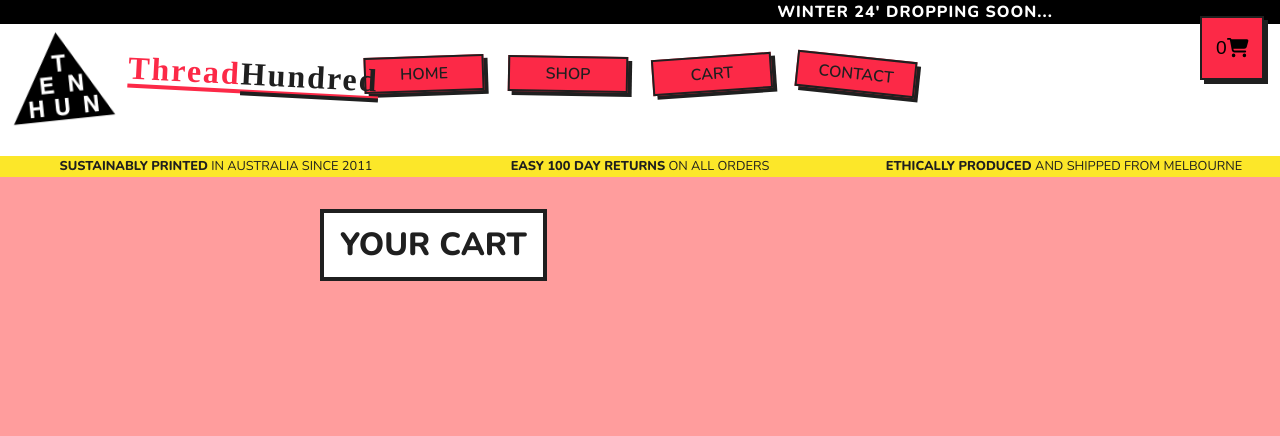
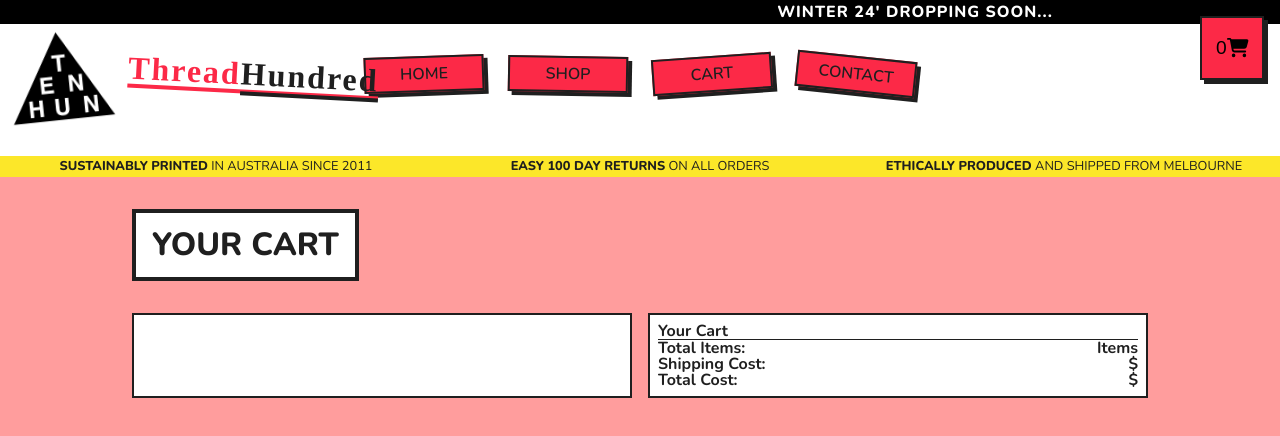
Before and after one commit to williamalowe/ThreadHundred, a React (Vite) app: page /cart in a window 1280 px wide. Shown: the top 436 px of the page. Built offline with nearby package versions, Linux system fonts and the light colour scheme; a web font is replaced by a local one.

Commit message:
feat: add checkoutitem-component

```diff
--- /dev/null
+++ b/src/components/CartList/CartList.jsx
@@ -0,0 +1,40 @@
+import { useContext, useState } from "react";
+import styles from "./CartList.module.css";
+import { CartContext } from "../../views/App/App";
+import CheckoutItem from "../CheckoutItem/CheckoutItem";
+
+const CartList = () => {
+  const { cart } = useContext(CartContext);
+  const [freeShipping, setFreeShipping] = useState(false);
+
+  return (
+    <div className={styles.list}>
+      <div className={styles.products}>
+        {cart.map((item, index) => (
+          <CheckoutItem
+            key={index}
+            img={item.img}
+            product={item.product}
+            price={item.price}
+          />
+        ))}
+      </div>
+      <div className={styles.details}>
+        <div className={styles.section}>
+          <h5>Total Items: </h5>
+          <h5> Items</h5>
+        </div>
+        <div className={styles.section}>
+          <h5>Shipping Cost: </h5>
+          <h5>$</h5>
+        </div>
+        <div className={styles.section}>
+          <h3>Total Cost: </h3>
+          <h3>$</h3>
+        </div>
+      </div>
+    </div>
+  );
+};
+
+export default CartList;
--- /dev/null
+++ b/src/components/CartList/CartList.module.css
@@ -0,0 +1,16 @@
+.list {
+  width: 100%;
+}
+.products {
+  max-height: 50vh;
+  overflow: scroll;
+}
+.details {
+  border-top: 1px solid var(--text-color);
+}
+.section {
+  display: flex;
+}
+.section>h5:last-child, .section>h3:last-child {
+margin-left: auto;
+}
--- /dev/null
+++ b/src/components/CheckoutItem/CheckoutItem.jsx
@@ -0,0 +1,19 @@
+import styles from './CheckoutItem.module.css';
+
+const CheckoutItem = ({ img, product, price }) => {
+  return (
+    <div className={styles.item}>
+      <div className={styles.img}>
+        <img src={img} alt={product} />
+      </div>
+      <div className={styles.product}>
+        <h3>{product}</h3>
+      </div>
+      <div className={styles.price}>
+        <h3>${price}</h3>
+      </div>
+    </div>
+  )
+}
+
+export default CheckoutItem
--- /dev/null
+++ b/src/components/CheckoutItem/CheckoutItem.module.css
@@ -0,0 +1,20 @@
+.item {
+  height: 120px;
+  display: flex;
+  justify-content: center;
+  gap: 1rem;
+  padding: 1rem;
+}
+.img {
+  flex: 1;
+}
+.img > img {
+  height: 100%;
+}
+.product {
+  flex: 2;
+}
+.product, .price {
+  display: flex;
+  align-items: center;
+}
--- a/src/views/Cart/Cart.jsx
+++ b/src/views/Cart/Cart.jsx
@@ -1,6 +1,7 @@
 import styles from './Cart.module.css';
 import React, { useContext } from 'react'
 import { CartContext } from '../App/App'
+import CartList from '../../components/CartList/CartList';
 
 const Cart = () => {
   const { cart } = useContext(CartContext);
@@ -12,7 +13,13 @@ const Cart = () => {
           Your Cart
         </div>
         <div className={styles.products}>
+          <div className={styles.left}>
 
+          </div>
+          <div className={styles.right}>
+            <h3>Your Cart</h3>
+            <CartList />
+          </div>
         </div>
       </div>
     </div>
--- a/src/views/Cart/Cart.module.css
+++ b/src/views/Cart/Cart.module.css
@@ -19,12 +19,15 @@
   font-weight: 800;
   text-transform: uppercase;
 }
-.footer {
-  margin-top: 2rem;
+.products {
+  display: flex;
+  gap: 1rem;
+}
+.left, .right {
+  min-width: 480px;
+  flex: 1;
+  padding: 0.5rem;
+  background: #fff;
+  border: 2px solid var(--text-color);
   width: 100%;
-  background: var(--highlight-yellow);
-  padding: 0.25rem;
-  text-align: center;
-  font-size: 0.8rem;
-  font-weight: 800;
 }
```
